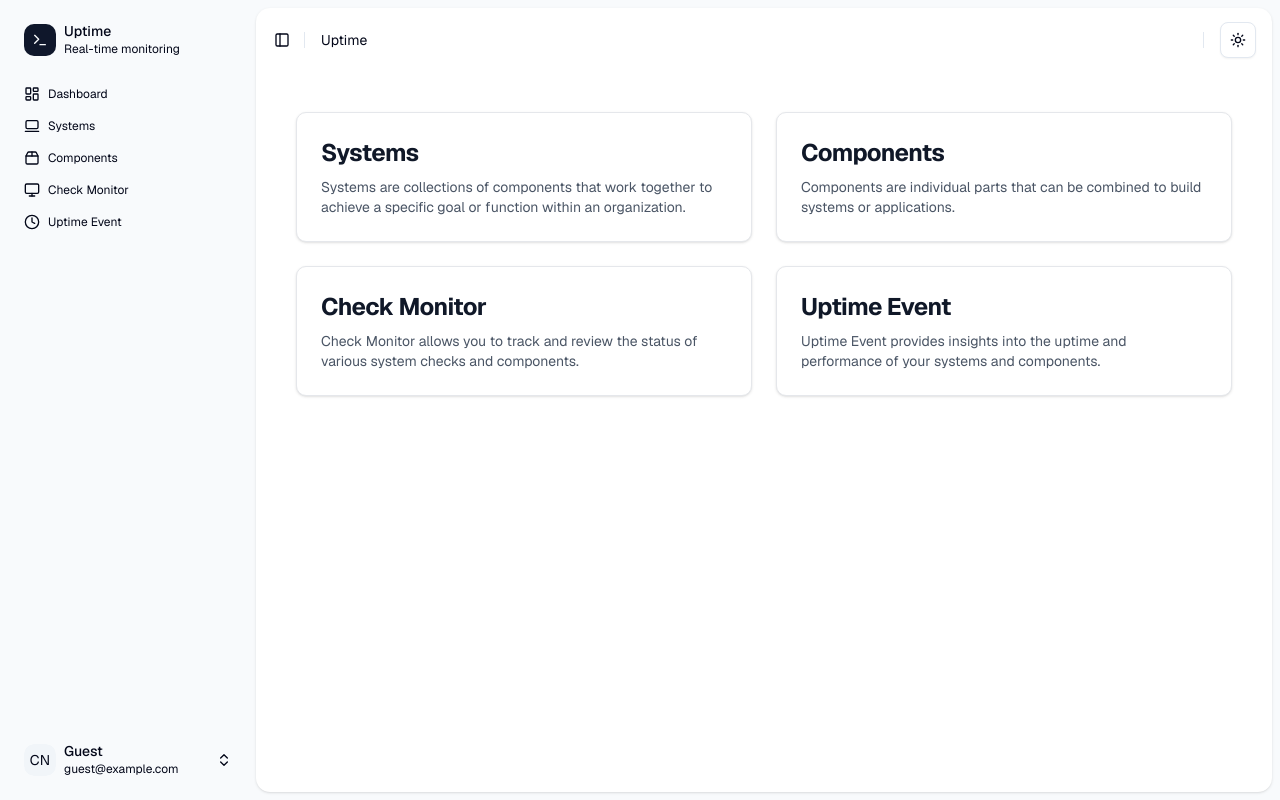
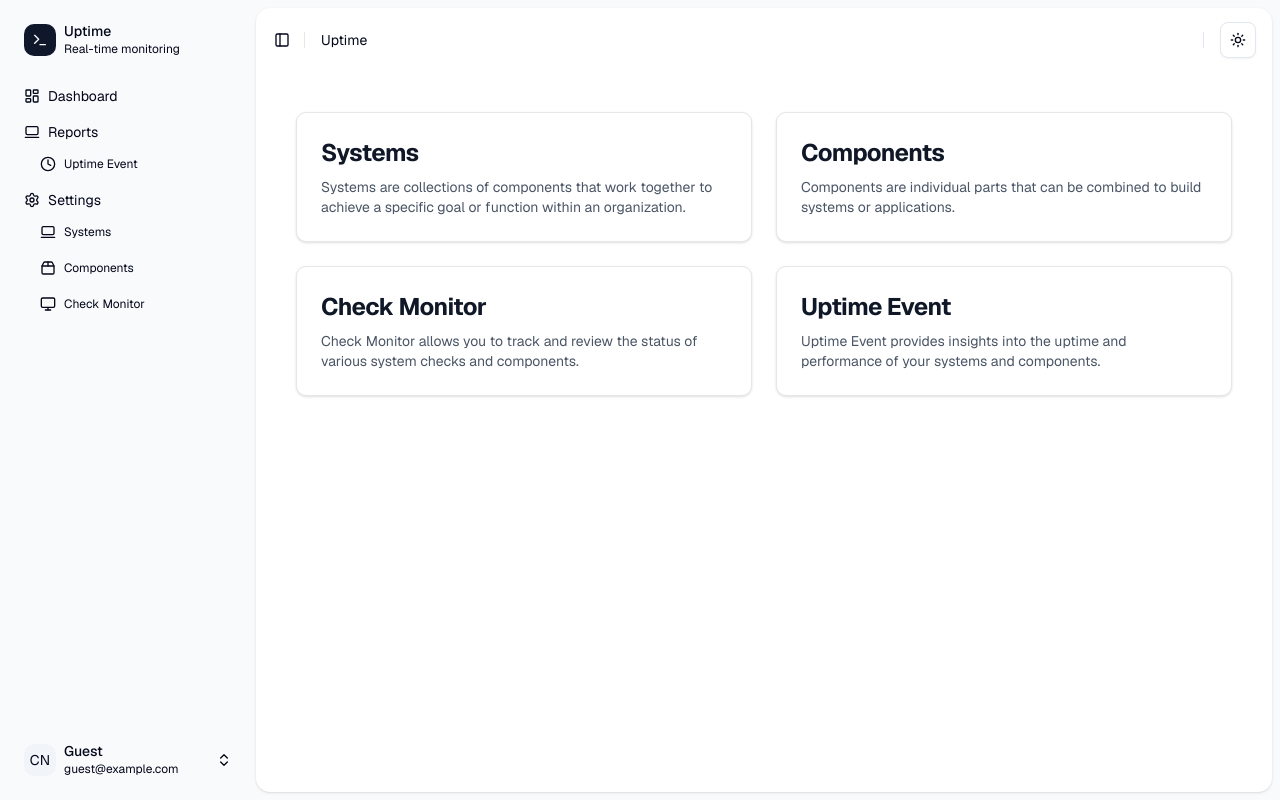
Before and after one commit to jenneracostadiaz/uptime-frontend, a Next.js app: page / in a window 1280 px wide. Built offline with nearby package versions, Linux system fonts and the light colour scheme.

Commit message:
feat: restructure AppSidebar to include Settings and Reports sections with nested menu items

```diff
--- a/src/components/AppSidebar.tsx
+++ b/src/components/AppSidebar.tsx
@@ -1,9 +1,9 @@
-import {Clock, LaptopMinimal, LucideLayoutDashboard, Monitor, Package2, Terminal} from 'lucide-react';
+import {Clock, LaptopMinimal, LucideLayoutDashboard, Monitor, Package2, Settings, Terminal} from 'lucide-react';
 
 import {
     Sidebar,
     SidebarContent,
-    SidebarFooter,
+    SidebarFooter, SidebarGroup,
     SidebarHeader,
     SidebarMenu,
     SidebarMenuButton,
@@ -28,6 +28,21 @@ export async function AppSidebar() {
             icon: LucideLayoutDashboard,
         },
         {
+            title: 'Reports',
+            icon: LaptopMinimal,
+            children: [
+                {
+                    title: 'Uptime Event',
+                    url: '/uptime-event',
+                    icon: Clock,
+                },
+            ],
+        },
+        {
+            title: 'Settings',
+            icon: Settings,
+            children: [
+                {
                     title: 'Systems',
                     url: '/systems',
                     icon: LaptopMinimal,
@@ -42,10 +57,7 @@ export async function AppSidebar() {
                     url: '/check-monitor',
                     icon: Monitor,
                 },
-        {
-            title: 'Uptime Event',
-            url: '/uptime-event',
-            icon: Clock,
+            ],
         },
     ];
 
@@ -69,7 +81,47 @@ export async function AppSidebar() {
                 </SidebarMenu>
             </SidebarHeader>
             <SidebarContent>
-                <NavSecondary items={navItems} />
+                <SidebarGroup>
+                    <SidebarMenu>
+                        {navItems.map((item) =>
+                                item.children ? (
+                                    <SidebarMenuItem key={item.title}>
+                                        <SidebarMenuButton>
+                                            <div className="flex items-center gap-2">
+                                                <item.icon className="size-4" />
+                                                <span>{item.title}</span>
+                                            </div>
+                                        </SidebarMenuButton>
+                                        <SidebarMenu>
+                                            {item.children.map((child) => (
+                                                <SidebarMenuItem key={child.title}>
+                                                    <SidebarMenuButton asChild>
+                                                        <Link href={child.url}>
+                                                            <div className="flex items-center gap-2 ml-4">
+                                                                <child.icon className="size-4" />
+                                                                <span className="text-xs">{child.title}</span>
+                                                            </div>
+                                                        </Link>
+                                                    </SidebarMenuButton>
+                                                </SidebarMenuItem>
+                                            ))}
+                                        </SidebarMenu>
+                                    </SidebarMenuItem>
+                                ) : (
+                                    <SidebarMenuItem key={item.title}>
+                                        <SidebarMenuButton asChild>
+                                            <Link href={item.url}>
+                                                <div className="flex items-center gap-2">
+                                                    <item.icon className="size-4" />
+                                                    <span>{item.title}</span>
+                                                </div>
+                                            </Link>
+                                        </SidebarMenuButton>
+                                    </SidebarMenuItem>
+                                )
+                        )}
+                    </SidebarMenu>
+                </SidebarGroup>
             </SidebarContent>
             <SidebarFooter>
                 <NavUser user={user} />
```
Lines whose indentation alone changed are shown as unchanged.
